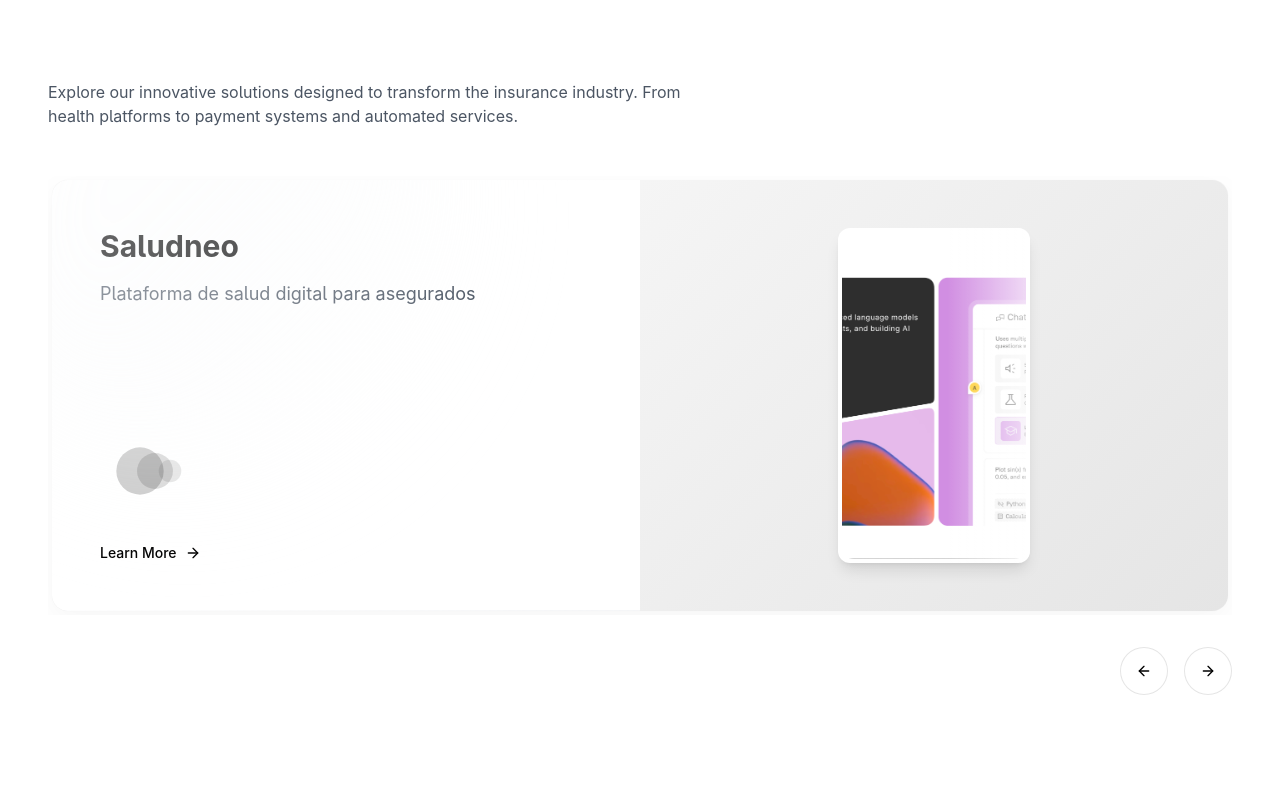
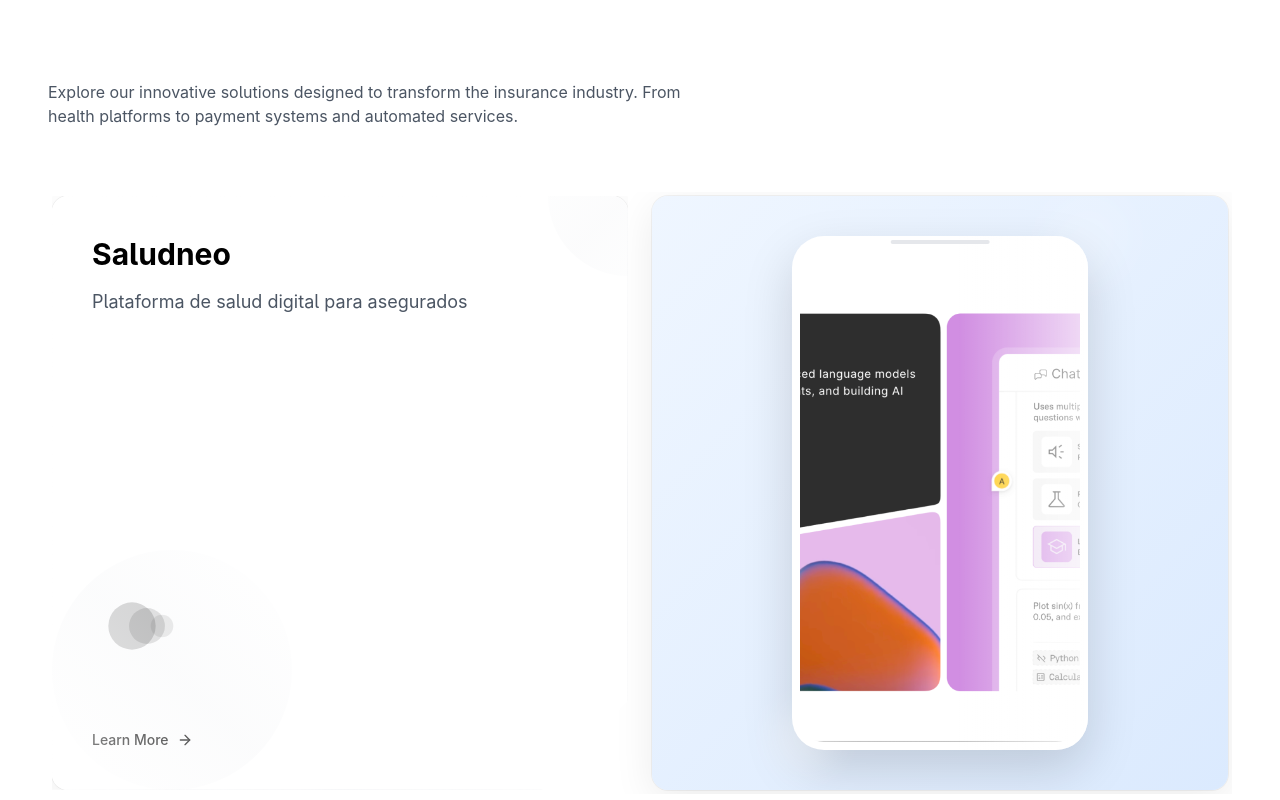
Before and after one commit to obsydian-ai/obsydian-landing, a React (Vite) app: page / in a window 1280 px wide. Shown: the part 2480-3280 px from the top of the page. Built offline with nearby package versions, Linux system fonts and the light colour scheme.

Commit message:
Refactor: Enhance project section design
Implement a visually striking and professional "Our Projects" section with floating cards, geometric styling, and subtle animations, inspired by Cohere and modern design trends.

```diff
--- a/src/components/ProjectCard.tsx
+++ b/src/components/ProjectCard.tsx
@@ -11,47 +11,73 @@ interface ProjectCardProps {
     name: string;
     description: string;
     imageSrc: string;
+    color?: string;
   };
 }
 
 const ProjectCard: React.FC<ProjectCardProps> = ({ project }) => {
-  // Animated gradient colors for background
-  const gradientColors = [
-    ["#f5f5f5", "#e5e5e5"],
-    ["#f0f0ff", "#e0e0ff"],
-    ["#fff5f5", "#ffe5e5"]
+  // Custom gradients based on project color
+  const gradientMap = {
+    blue: ["from-blue-50 to-blue-100", "bg-blue-50"],
+    purple: ["from-purple-50 to-purple-100", "bg-purple-50"],
+    green: ["from-green-50 to-green-100", "bg-green-50"],
+  };
+
+  // Default to blue if no color is specified or if the color is not in the map
+  const gradientClass = gradientMap[project.color as keyof typeof gradientMap]?.[0] || "from-blue-50 to-blue-100";
+  const bgClass = gradientMap[project.color as keyof typeof gradientMap]?.[1] || "bg-blue-50";
+
+  // Custom clip path for geometric design
+  const clipPaths = [
+    "polygon(0 0, 100% 0, 100% 85%, 85% 100%, 0 100%)",
+    "polygon(0 0, 100% 0, 100% 100%, 15% 100%, 0 85%)",
+    "polygon(0 0, 85% 0, 100% 15%, 100% 100%, 0 100%)"
   ];
 
-  // Select gradient based on project ID
-  const colorIndex = (project.id - 1) % gradientColors.length;
+  const clipPathIndex = (project.id - 1) % clipPaths.length;
 
   return (
-    <div className="rounded-2xl overflow-hidden shadow-[0_8px_30px_rgb(0,0,0,0.04),0_0px_1px_rgb(0,0,0,0.1)] hover:shadow-[0_10px_40px_rgb(0,0,0,0.08),0_0px_2px_rgb(0,0,0,0.1)] transition-all duration-500 bg-white relative">
-      {/* Subtle border light effect */}
-      <div className="absolute inset-0 rounded-2xl opacity-40 pointer-events-none overflow-hidden">
-        <div className="absolute top-0 left-1/2 -translate-x-1/2 w-[120%] h-[1px] bg-gradient-to-r from-transparent via-white to-transparent"></div>
-        <div className="absolute bottom-0 left-1/2 -translate-x-1/2 w-[120%] h-[1px] bg-gradient-to-r from-transparent via-gray-200 to-transparent"></div>
-        <div className="absolute top-1/2 -translate-y-1/2 left-0 h-[120%] w-[1px] bg-gradient-to-b from-transparent via-white to-transparent"></div>
-        <div className="absolute top-1/2 -translate-y-1/2 right-0 h-[120%] w-[1px] bg-gradient-to-b from-transparent via-gray-200 to-transparent"></div>
-      </div>
+    <div className="grid grid-cols-1 md:grid-cols-2 gap-6 h-full">
+      {/* Left Card: Project Info with Geometric Design */}
+      <motion.div
+        initial={{ opacity: 0, y: 20, x: -20 }}
+        animate={{ opacity: 1, y: 0, x: 0 }}
+        transition={{ duration: 0.7, delay: 0.1 }}
+        className="relative overflow-hidden rounded-2xl shadow-[0_10px_40px_rgba(0,0,0,0.08),0_0_0_1px_rgba(0,0,0,0.05)] h-full"
+        style={{
+          clipPath: clipPaths[clipPathIndex],
+        }}
+      >
+        {/* Card content */}
+        <div className="p-10 h-full flex flex-col justify-between relative z-10 bg-white">
+          {/* Top section with project details */}
+          <div>
+            <motion.h3
+              initial={{ opacity: 0, y: 10 }}
+              animate={{ opacity: 1, y: 0 }}
+              transition={{ duration: 0.5, delay: 0.3 }}
+              className="text-3xl font-bold mb-4"
+            >
+              {project.name}
+            </motion.h3>
 
-      <div className="grid grid-cols-1 md:grid-cols-2 h-full">
-        {/* Left side: Project info */}
-        <div className="p-8 md:p-12 flex flex-col justify-between relative">
-          <motion.div
-            initial={{ opacity: 0, y: 10 }}
-            animate={{ opacity: 1, y: 0 }}
-            transition={{ duration: 0.5, delay: 0.1 }}
-          >
-            <h3 className="text-2xl md:text-3xl font-bold mb-4">{project.name}</h3>
-            <p className="text-gray-600 mb-8 text-lg">{project.description}</p>
-          </motion.div>
+            <motion.p
+              initial={{ opacity: 0, y: 10 }}
+              animate={{ opacity: 1, y: 0 }}
+              transition={{ duration: 0.5, delay: 0.4 }}
+              className="text-gray-600 mb-8 text-lg"
+            >
+              {project.description}
+            </motion.p>
+          </div>
 
+          {/* Bottom section with animation and button */}
           <div className="space-y-10">
             <motion.div
               initial={{ opacity: 0 }}
               animate={{ opacity: 1 }}
-              transition={{ duration: 0.5, delay: 0.3 }}
+              transition={{ duration: 0.5, delay: 0.5 }}
+              className="relative h-24"
             >
               <AnimatedComponent projectId={project.id} />
             </motion.div>
@@ -59,50 +85,73 @@ const ProjectCard: React.FC<ProjectCardProps> = ({ project }) => {
             <motion.div
               initial={{ opacity: 0, x: -5 }}
               animate={{ opacity: 1, x: 0 }}
-              transition={{ duration: 0.5, delay: 0.4 }}
+              transition={{ duration: 0.5, delay: 0.6 }}
+              whileHover={{ x: 3 }}
             >
-              <Button variant="link" className="p-0 h-auto font-medium flex items-center gap-2 text-black hover:no-underline group" onClick={() => alert("Coming Soon")}>
+              <Button
+                variant="link"
+                className="p-0 h-auto font-medium flex items-center gap-2 text-black hover:no-underline group"
+                onClick={() => alert("Coming Soon")}
+              >
                 Learn More
                 <ArrowRight className="h-4 w-4 transition-transform duration-300 group-hover:translate-x-1" />
               </Button>
             </motion.div>
           </div>
 
-          {/* Subtle background shine effect */}
-          <div className="absolute -top-[200px] -left-[100px] w-[500px] h-[500px] bg-gradient-to-br from-white via-gray-50 to-transparent rounded-full opacity-40 blur-3xl pointer-events-none"></div>
-        </div>
+          {/* Decorative elements */}
+          <div className="absolute top-0 right-0 w-40 h-40 bg-gradient-to-br from-white/60 via-gray-100/30 to-transparent rounded-full -mr-20 -mt-20 z-0"></div>
+          <div className="absolute bottom-0 left-0 w-60 h-60 bg-gradient-to-tr from-white/60 via-gray-100/30 to-transparent rounded-full -ml-30 -mb-30 z-0"></div>
 
-        {/* Right side: Project screenshot */}
-        <div
-          className="relative overflow-hidden"
-          style={{
-            background: `linear-gradient(135deg, ${gradientColors[colorIndex][0]}, ${gradientColors[colorIndex][1]})`,
-          }}
-        >
-          <div className="flex items-center justify-center h-full p-6 md:p-12">
-            <motion.div
-              initial={{ y: 20, opacity: 0, scale: 0.95 }}
-              whileInView={{ y: 0, opacity: 1, scale: 1 }}
-              transition={{ duration: 0.7, delay: 0.2, ease: [0.16, 1, 0.3, 1] }}
-              className="relative w-48 max-w-full"
-            >
-              <div className="rounded-xl overflow-hidden shadow-lg bg-white p-1 relative">
-                {/* Subtle shimmer effect */}
-                <div className="absolute inset-0 w-full h-full shimmer pointer-events-none"></div>
-
-                <img
-                  src={project.imageSrc === "/placeholder.svg" ? "/lovable-uploads/284ec182-b2fd-4316-9df7-2f1e0ba87234.png" : project.imageSrc}
-                  alt={`${project.name} screenshot`}
-                  className="w-full h-auto rounded-lg object-cover aspect-[9/16]"
-                />
-              </div>
-
-              {/* Subtle glow effect behind the phone */}
-              <div className="absolute -inset-4 bg-white/30 rounded-full blur-xl -z-10"></div>
-            </motion.div>
+          {/* Subtle border light effect */}
+          <div className="absolute inset-0 rounded-2xl opacity-40 pointer-events-none overflow-hidden">
+            <div className="absolute top-0 left-1/2 -translate-x-1/2 w-[120%] h-[1px] bg-gradient-to-r from-transparent via-white to-transparent"></div>
+            <div className="absolute bottom-0 left-1/2 -translate-x-1/2 w-[120%] h-[1px] bg-gradient-to-r from-transparent via-gray-200 to-transparent"></div>
+            <div className="absolute top-1/2 -translate-y-1/2 left-0 h-[120%] w-[1px] bg-gradient-to-b from-transparent via-white to-transparent"></div>
+            <div className="absolute top-1/2 -translate-y-1/2 right-0 h-[120%] w-[1px] bg-gradient-to-b from-transparent via-gray-200 to-transparent"></div>
           </div>
         </div>
-      </div>
+      </motion.div>
+
+      {/* Right Card: Phone Screenshot */}
+      <motion.div
+        initial={{ opacity: 0, y: 20, x: 20 }}
+        animate={{ opacity: 1, y: 0, x: 0 }}
+        transition={{ duration: 0.7, delay: 0.2 }}
+        className={`rounded-2xl shadow-[0_10px_40px_rgba(0,0,0,0.08),0_0_0_1px_rgba(0,0,0,0.05)] overflow-hidden ${bgClass}`}
+      >
+        <div className={`h-full w-full bg-gradient-to-br ${gradientClass} p-10 flex items-center justify-center`}>
+          <motion.div
+            initial={{ y: 20, opacity: 0, scale: 0.95 }}
+            animate={{ y: 0, opacity: 1, scale: 1 }}
+            transition={{ duration: 0.8, delay: 0.4, ease: [0.16, 1, 0.3, 1] }}
+            className="relative"
+          >
+            {/* Phone container with shadow */}
+            <div className="rounded-[2rem] overflow-hidden shadow-[0_20px_50px_rgba(0,0,0,0.15)] bg-white p-2 relative">
+              {/* Shimmer effect */}
+              <div className="absolute inset-0 w-full h-full shimmer pointer-events-none"></div>
+
+              {/* Phone screen */}
+              <img
+                src={project.imageSrc === "/placeholder.svg" ? "/lovable-uploads/284ec182-b2fd-4316-9df7-2f1e0ba87234.png" : project.imageSrc}
+                alt={`${project.name} screenshot`}
+                className="w-full h-auto rounded-[1.5rem] object-cover aspect-[9/16] max-w-[280px]"
+              />
+
+              {/* Phone details */}
+              <div className="absolute top-1 left-1/2 transform -translate-x-1/2 w-1/3 h-1 bg-gray-200 rounded-full"></div>
+            </div>
+
+            {/* Floating effect & glow */}
+            <div className="absolute -inset-8 bg-white/30 rounded-full blur-2xl -z-10 opacity-70"></div>
+
+            {/* Subtle reflections */}
+            <div className="absolute -top-10 -right-10 w-20 h-20 bg-white/20 rounded-full blur-xl"></div>
+            <div className="absolute -bottom-5 -left-5 w-16 h-16 bg-white/30 rounded-full blur-lg"></div>
+          </motion.div>
+        </div>
+      </motion.div>
     </div>
   );
 };
--- a/src/components/ProjectCarousel.tsx
+++ b/src/components/ProjectCarousel.tsx
@@ -17,18 +17,21 @@ const projects = [
     name: "Saludneo",
     description: "Plataforma de salud digital para asegurados",
     imageSrc: "/placeholder.svg",
+    color: "blue",
   },
   {
     id: 2,
     name: "Segurpay",
     description: "Sistema de pago digital para servicios de seguros",
     imageSrc: "/placeholder.svg",
+    color: "purple",
   },
   {
     id: 3,
     name: "Call Center AI",
     description: "Proyecto de Automatización de Call Center",
     imageSrc: "/placeholder.svg",
+    color: "green",
   }
 ];
 
--- a/src/components/ProjectsSection.tsx
+++ b/src/components/ProjectsSection.tsx
@@ -9,7 +9,7 @@ const ProjectsSection: React.FC = () => {
   return (
     <section id="projects" className="py-24 bg-white overflow-hidden">
       <div className="section-container">
-        <div className="mb-12">
+        <div className="mb-16">
           <div className="flex items-center gap-4 mb-6">
             <div className="h-px bg-gray-200 w-16"></div>
             <span className="text-gray-500 text-sm uppercase tracking-wider font-medium">Projects</span>
```
